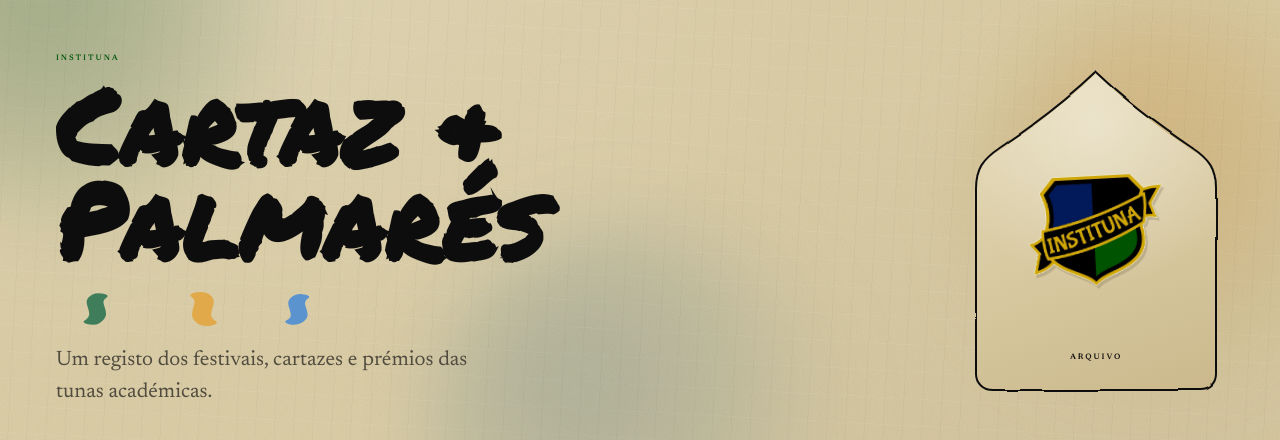
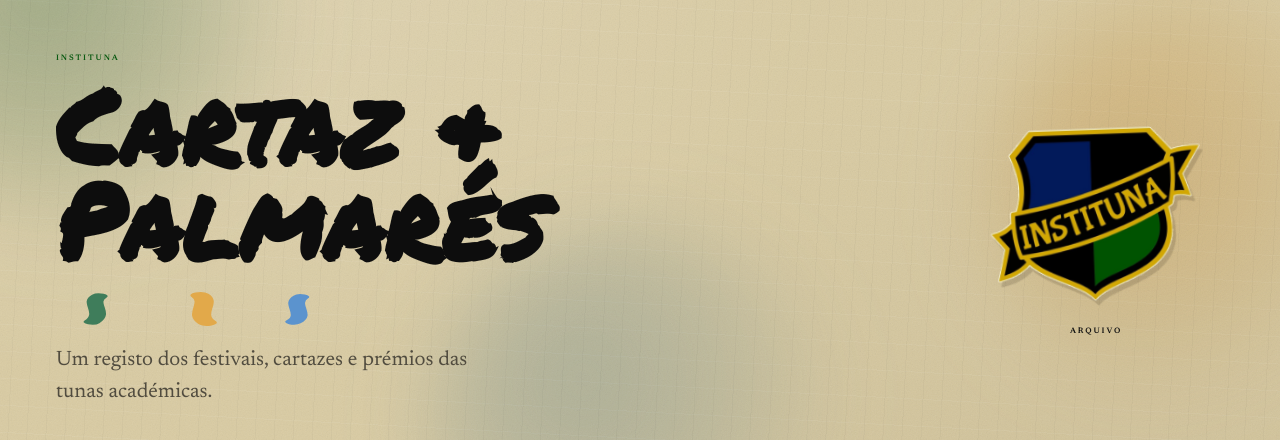
Before and after one commit to DanielJesus1189/site-instituna, a React (Vite) app in the folder frontend/: page / in a window 1280 px wide. Shown: the part 151-591 px from the top of the page. Built offline with nearby package versions, Linux system fonts and the light colour scheme; no server answers.

Commit message:
feat(hero): brasão sem arco no destaque

```diff
--- a/frontend/src/App.tsx
+++ b/frontend/src/App.tsx
@@ -8,7 +8,6 @@ import { SkeletonCard } from './components/SkeletonCard';
 import { StatsDashboard } from './components/StatsDashboard';
 import { yearOf } from './utils/date';
 import type { Festival } from './types';
-import { ArchFrame } from './components/ui/ArchFrame';
 import { Brand } from './components/ui/Brand';
 import { BrushStripes } from './components/ui/BrushStripes';
 import { Button } from './components/ui/Button';
@@ -119,19 +118,17 @@ function App() {
               </p>
             </div>
 
-            <ArchFrame className="hero-arch hidden lg:block">
-              <div className="relative flex h-full w-full flex-col items-center justify-center">
+            <div className="hero-crest hidden lg:flex">
               <img
                 src="/logo-instituna.png"
                 alt=""
                 aria-hidden="true"
-                  className="arch-crest"
+                className="hero-crest__logo"
                 width={512}
                 height={422}
               />
-                <span className="hero-arch__caption label label--ink">Arquivo</span>
+              <span className="label label--ink">Arquivo</span>
             </div>
-            </ArchFrame>
           </div>
         </div>
       </section>
--- a/frontend/src/index.css
+++ b/frontend/src/index.css
@@ -623,18 +623,18 @@
     margin-top: 1.5rem;
   }
 
-  .hero-arch {
-    width: 15rem;
-    height: 20rem;
-    margin-inline: auto;
+  .hero-crest {
+    flex-direction: column;
+    align-items: center;
+    justify-content: center;
+    gap: 1.1rem;
   }
 
-  .hero-arch__caption {
-    position: absolute;
-    bottom: 1.6rem;
-    left: 0;
-    width: 100%;
-    text-align: center;
+  .hero-crest__logo {
+    width: min(14rem, 100%);
+    height: auto;
+    transform: rotate(-2deg);
+    filter: drop-shadow(3px 5px 0 rgba(54, 42, 27, 0.18));
   }
 
   .arch-crest {
```
Lines whose indentation alone changed are shown as unchanged.
